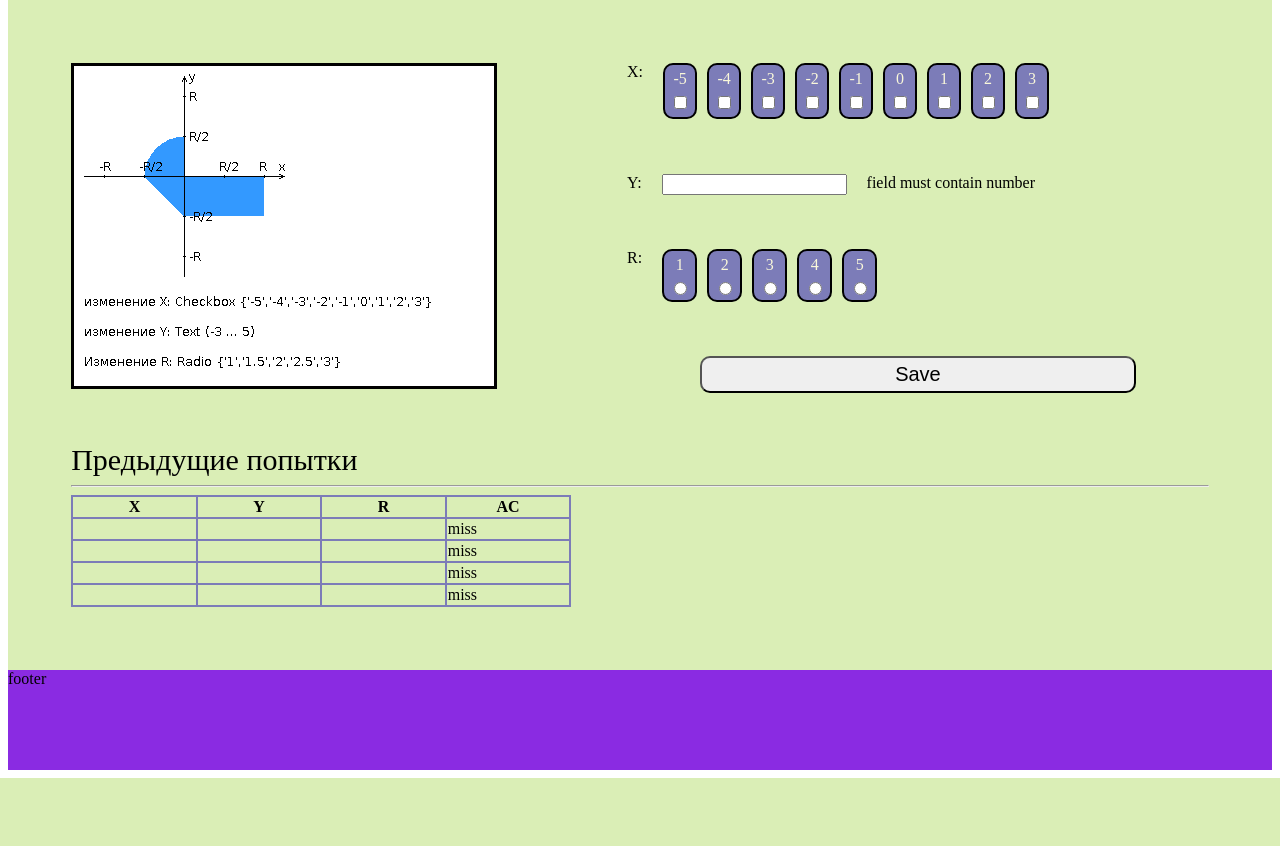
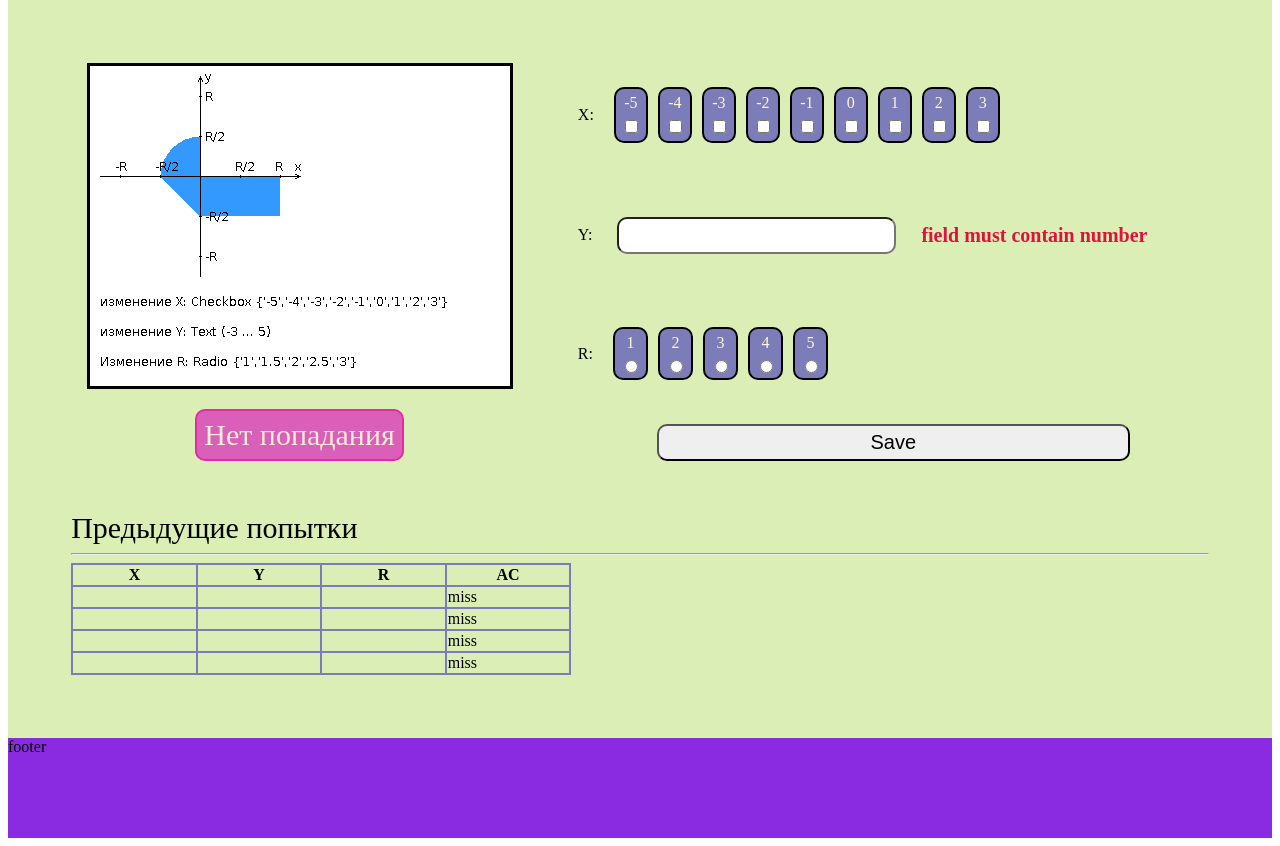
Before and after one commit to e1turin/itmo-web-dev, a PHP site: page / in a window 1280 px wide. Shown: the part 55-901 px from the top of the page. Before the commit the page ends 833 px from the top, so only its background shows below. Run offline with PHP 8.4, Linux system fonts and the light colour scheme.

Commit message:
desine fix

```diff
--- a/lab-1/front/style.css
+++ b/lab-1/front/style.css
@@ -17,6 +17,23 @@ header {
 }
 .areas {
   flex-grow: 1;
+  display: flex;
+  flex-direction: column;
+  align-items: center;
+  gap: 20px;
+}
+.areas .result {
+  display: flex;
+  justify-content: center;
+  align-items: center;
+  border: #e22ba5 solid 2px;
+  background-color: #da5fb8;
+  border-radius: 10px;
+  padding: 7px;
+}
+.areas .result span {
+  font-size: 30px;
+  color: antiquewhite;
 }
 .main .table {
   flex-grow: 1;
@@ -47,6 +64,7 @@ header {
 .x-coord {
   flex-grow: 1;
   display: flex;
+  align-items: center;
   gap: 20px;
 }
 .x-chkboxes {
@@ -57,11 +75,23 @@ header {
 .y-coord {
   flex-grow: 1;
   display: flex;
+  align-items: center;
   gap: 20px;
+}
+.y-coord label, input{
+  border-radius: 10px;
+  font-size: 20px;
+  padding: 5px;
+}
+.y-coord-warn {
+  font-size: 20px;
+  font-weight: bold;
+  color: crimson;
 }
 .r-coord {
   flex-grow: 1;
   display: flex;
+  align-items: center;
   gap: 20px;
 }
 .r-radios {
--- a/lab-1/index.php
+++ b/lab-1/index.php
@@ -13,6 +13,9 @@
     <div class="areas">
         <img src="../areas.png" alt="areas"/>
         <!-- <canvas></canvas> -->
+        <div class="result">
+            <span>Нет попадания</span>
+        </div>
     </div>
     <div class="table">
         <span>Предыдущие попытки</span>
@@ -76,7 +79,7 @@
             <label for="">
                 <input type="text" name="" id=""/>
             </label>
-            <span>field must contain number</span>
+            <span class="y-coord-warn">field must contain number</span>
         </div>
 
         <div class="r-coord">
```
